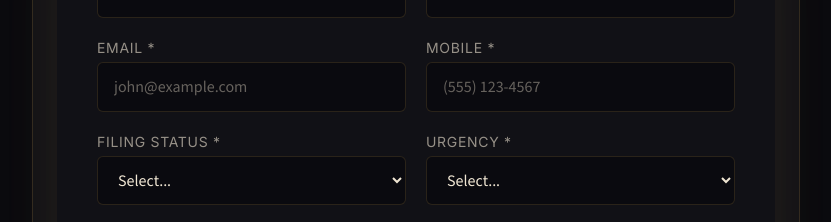
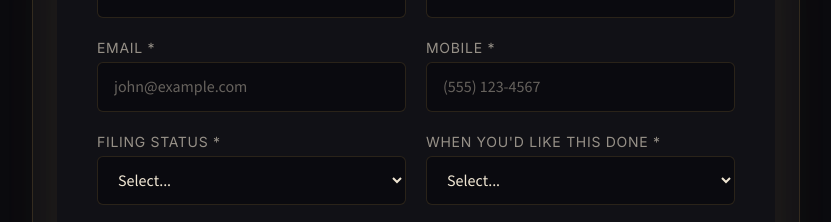
Before and after one commit to kennysabangan/arcade-tax-guide, a React (Vite) app: page /arcade in a window 1280 px wide. Shown: the part 3860-4082 px from the top of the page, without its empty margins (224-1055 px from the left). Built offline with nearby package versions, Linux system fonts and the light colour scheme; what @react-pdf/renderer would draw is missing.

Commit message:
update: change urgency label to 'WHEN YOU'D LIKE THIS DONE'

```diff
--- a/src/pages/ArcadeLandingPage.jsx
+++ b/src/pages/ArcadeLandingPage.jsx
@@ -469,7 +469,7 @@ const leadScore = computeLeadScore();
                     </select>
                   </div>
                   <div>
-                    <label className="block text-cream-60 text-sm font-nav uppercase tracking-wider mb-1">Urgency *</label>
+                    <label className="block text-cream-60 text-sm font-nav uppercase tracking-wider mb-1">WHEN YOU'D LIKE THIS DONE *</label>
                     <select name="urgency" required value={formData.urgency} onChange={handleChange} className={inputClasses + ' bg-body'} style={inputStyles}>
                       <option value="">Select...</option>
                       <option value="Within 30 days">Within 30 days</option>
```
